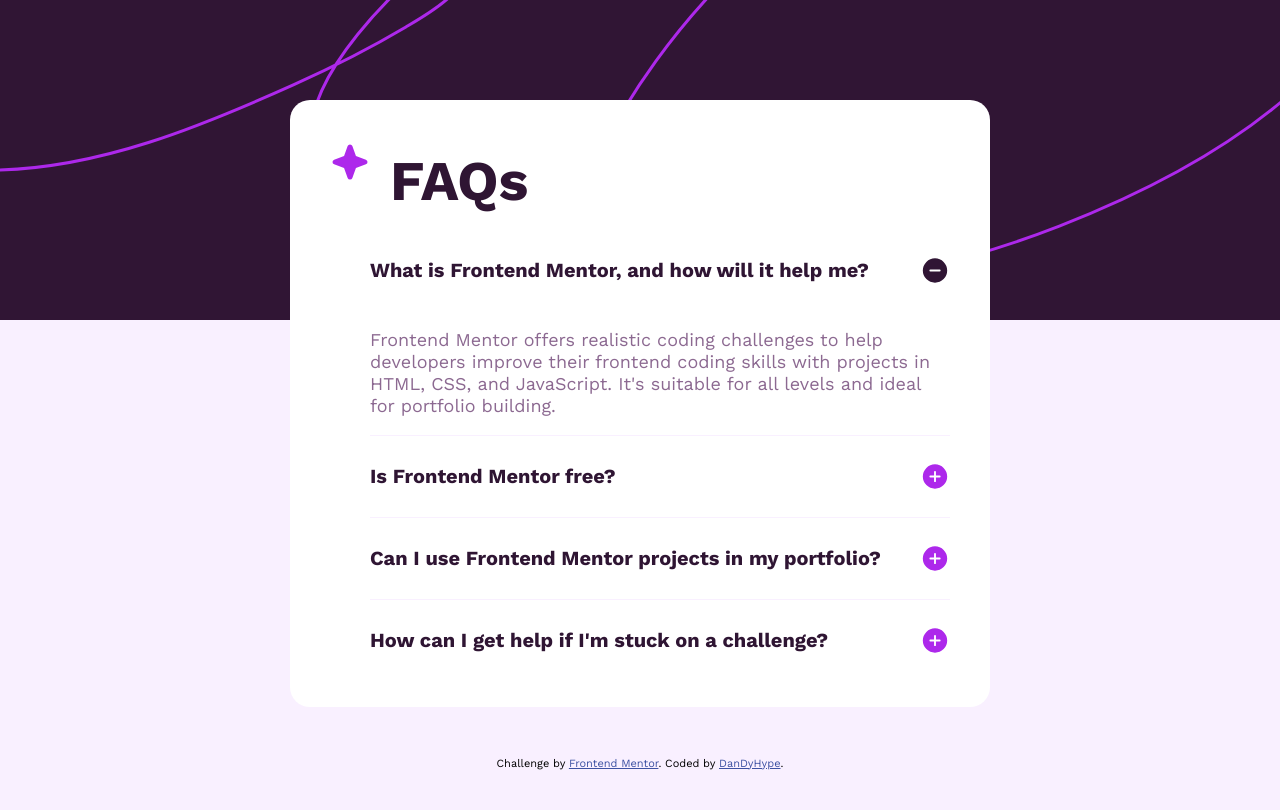
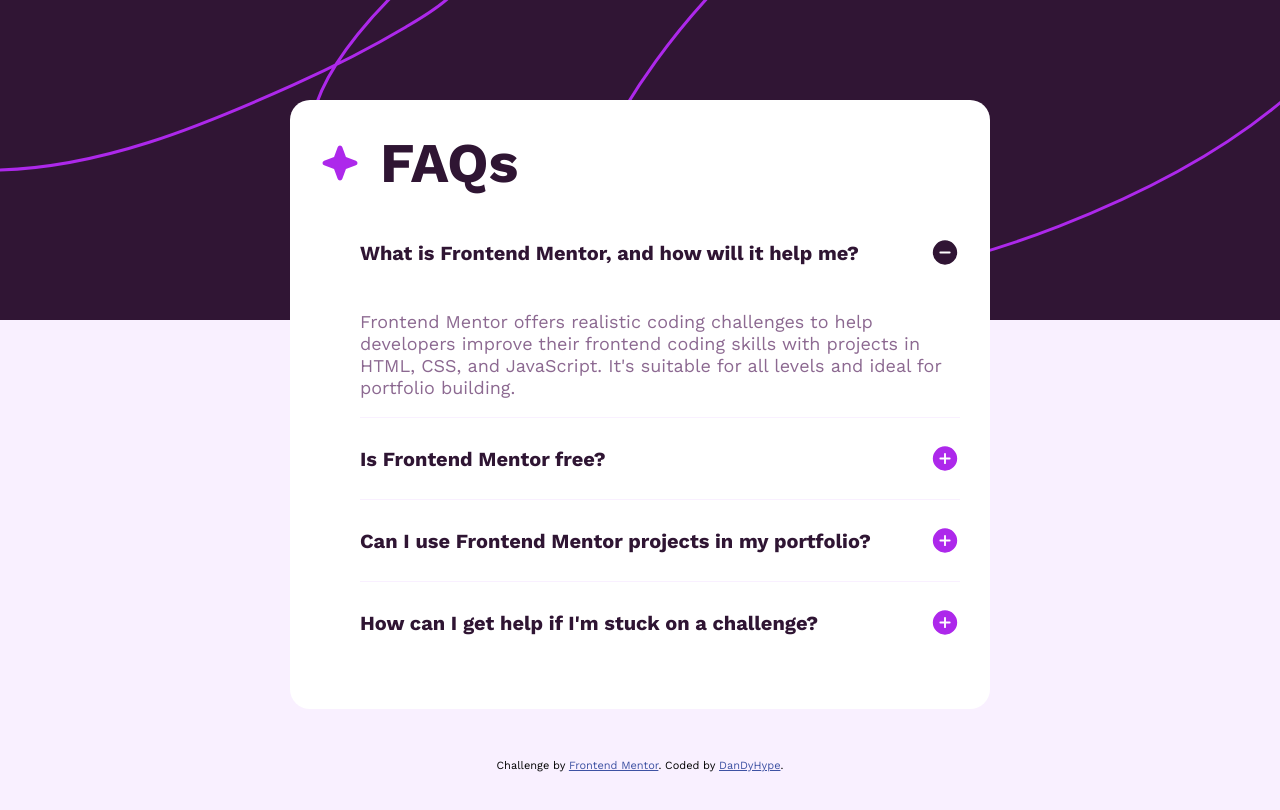
Before and after one commit to DandyHype/faq-accordion-main, a plain HTML site: page index.html in a window 1280 px wide. Drawn offline with nearby package versions, Linux system fonts and the light colour scheme.

Commit message:
fixed star alignment and paddings

```diff
--- a/index.html
+++ b/index.html
@@ -45,7 +45,7 @@
       margin-bottom: 50px;
       background-color: var(--White);
       border-radius: 20px;
-      padding: 10px 40px;
+      padding: 30px 30px;
 
     }
 
@@ -57,7 +57,7 @@
     h1 {
       font-size: 56px;
       color: var(--Dark-purple);
-      margin-bottom: 0;
+      margin: 0;
     }
 
     ul {
```
